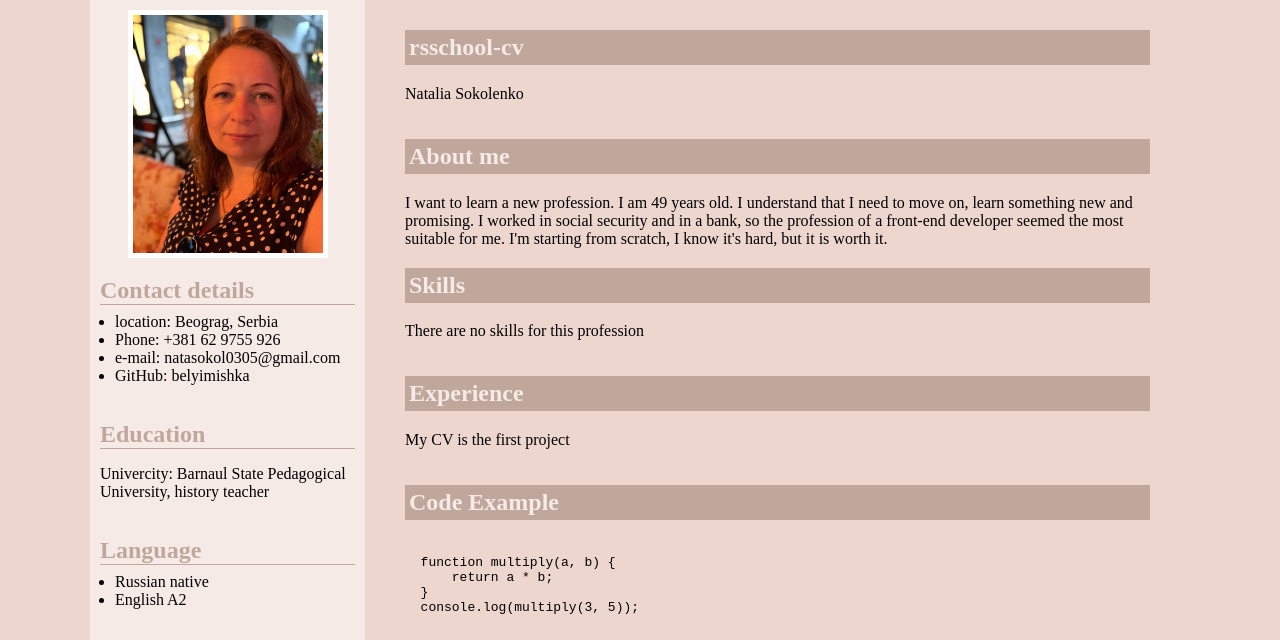
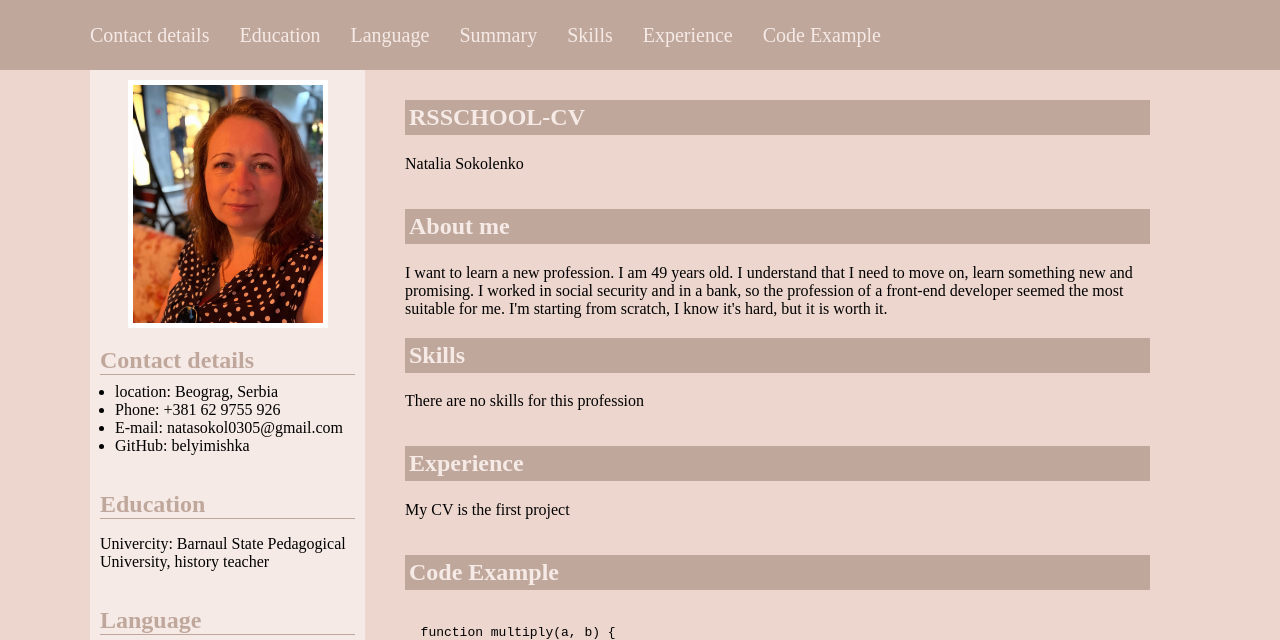
Before and after one commit to belyimishka/rsschool-cv, a plain HTML site: page index.html in a window 1280 px wide. Shown: the top 640 px of the page. Drawn offline with Linux system fonts and the light colour scheme.

Commit message:
feat: add style

```diff
--- a/index.html
+++ b/index.html
@@ -9,6 +9,33 @@
     <link rel="stylesheet" href="style.css" />
   </head>
   <body>
+    <header class="header">
+      <nav class="nav">
+        <ul class="nav__list">
+          <li class="nav__item">
+            <a href="#contacts" class="nav__link">Contact details</a>
+          </li>
+          <li class="nav__item">
+            <a href="#education" class="nav__link">Education</a>
+          </li>
+          <li class="nav__item">
+            <a href="#language" class="nav__link">Language</a>
+          </li>
+          <li class="nav__item">
+            <a href="#summary" class="nav__link">Summary</a>
+          </li>
+          <li class="nav__item">
+            <a href="#skills" class="nav__link">Skills</a>
+          </li>
+          <li class="nav__item">
+            <a href="#experience" class="nav__link">Experience</a>
+          </li>
+          <li class="nav__item">
+            <a href="#code" class="nav__link">Code Example</a>
+          </li>
+        </ul>
+      </nav>
+    </header>
     <main class="container">
       <div class="left-column">
         <img
@@ -16,22 +43,22 @@
           src="./assets/Sokolenko_N.jpeg"
           alt="my photo"
         />
-        <section class="contacts section">
+        <section class="contacts" id="contacts">
           <h2 class="left-column__title">Contact details</h2>
           <ul>
             <li>location: Beograg, Serbia</li>
             <li>Phone: +381 62 9755 926</li>
-            <li>e-mail: natasokol0305@gmail.com</li>
+            <li>E-mail: natasokol0305@gmail.com</li>
             <li>GitHub: belyimishka</li>
           </ul>
         </section>
-        <section class="education section">
+        <section class="education" id="education">
           <h2 class="left-column__title">Education</h2>
           <p>
             Univercity: Barnaul State Pedagogical University, history teacher
           </p>
         </section>
-        <section class="language section">
+        <section class="language" id="language">
           <h2 class="left-column__title">Language</h2>
           <ul>
             <li>Russian native</li>
@@ -40,11 +67,11 @@
         </section>
       </div>
       <div class="right-column">
-        <section class="right-column__profile">
-          <h2 class="right-column__title">rsschool-cv</h2>
+        <section class="profile">
+          <h2 class="right-column__title">RSSCHOOL-CV</h2>
           <p>Natalia Sokolenko</p>
         </section>
-        <section class="right-column__summary">
+        <section class="right-column__summary" id="summary">
           <h2 class="right-column__title">About me</h2>
 
           <p>
@@ -54,16 +81,16 @@
             developer seemed the most suitable for me. I'm starting from
             scratch, I know it's hard, but it is worth it.
           </p>
-          <section class="right-column__skills">
+          <section class="skills" id="skills">
             <h2 class="right-column__title">Skills</h2>
             <p>There are no skills for this profession</p>
           </section>
         </section>
-        <section class="right-column__experience">
+        <section class="experience" id="experience">
           <h2 class="right-column__title">Experience</h2>
           <p>My CV is the first project</p>
         </section>
-        <section class="right-column__code">
+        <section class="code" id="code">
           <h2 class="right-column__title">Сode Example</h2>
           <pre>
             <code>
--- a/style.css
+++ b/style.css
@@ -5,6 +5,11 @@
 * {
   box-sizing: border-box;
 }
+
+html {
+  scroll-behavior: smooth;
+}
+
 body {
   display: flex;
   flex-direction: column;
@@ -13,6 +18,33 @@ body {
   min-height: 100vh;
   margin: 0;
   padding: 0;
+}
+
+.header {
+  background-color: #c0a79c;
+  padding: 5px 10px;
+  height: 70px;
+}
+
+nav {
+  height: 100%;
+}
+
+.nav__list {
+  max-width: 1100px;
+  display: flex;
+  gap: 30px;
+  margin: 0 auto;
+  height: 100%;
+  align-items: center;
+  list-style: none;
+  padding: 0;
+}
+
+.nav__link {
+  text-decoration: none;
+  color: #f5eae6;
+  font-size: 20px;
 }
 
 ul {
```
